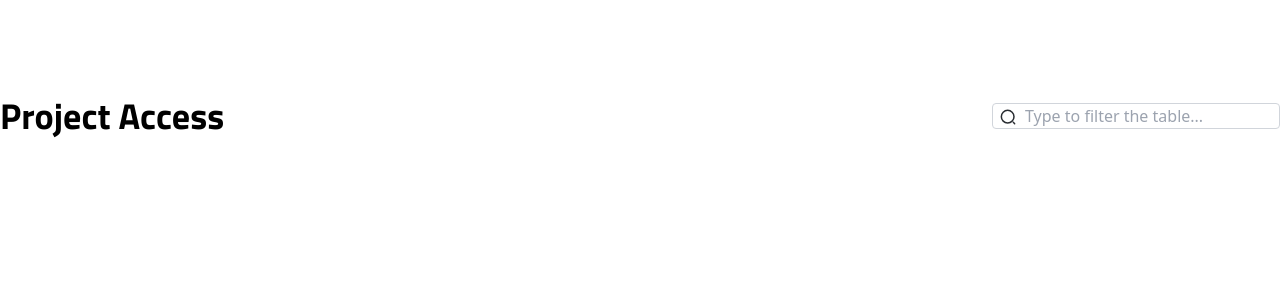
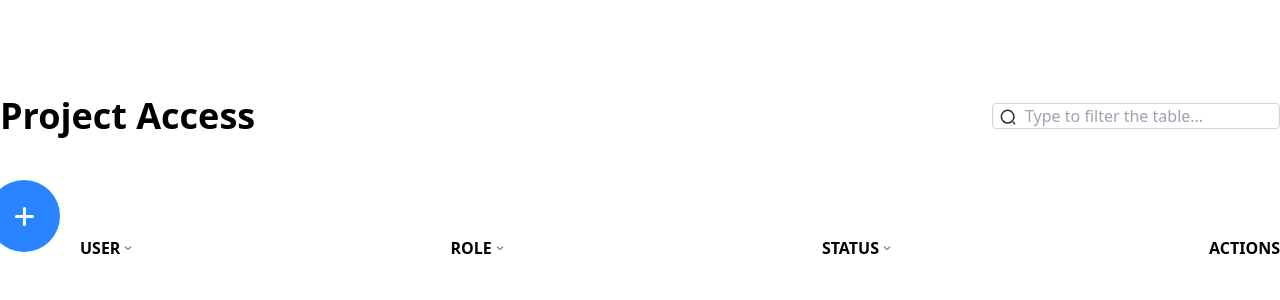
Before and after one commit to davidsoz/project-access, a React (Create React App) app: page / in a window 1280 px wide. Shown: the top 300 px of the page. Built offline with nearby package versions, Linux system fonts and the light colour scheme; data requests are answered from the project's data file.

Commit message:
create TableHeader

```diff
--- a/src/components/UsersTable/TableContent.js
+++ b/src/components/UsersTable/TableContent.js
@@ -1,9 +1,54 @@
+import { DropDownIcon, PlusIcon } from "../UI/Icons";
+
+const headings = [
+    {
+        title: 'USER',
+        align: 'left',
+        sortable: true,
+        width: '320px'
+    },
+    {
+        title: 'ROLE',
+        align: 'center',
+        sortable: true,
+        width: '100px'
+    },
+    {
+        title: 'STATUS',
+        align: 'center',
+        sortable: true,
+        width: '100px'
+    },
+    {
+        title: 'ACTIONS',
+        align: 'right',
+        sortable: false,
+        width: '100px'
+    }]
 
 function TableContent() {
 
     return (
-        <div>
-
+        <div className="mt-20">
+            <div className="border-y-1 border-opacity-10 py-5">
+                <div className="relative basic-container flex justify-between">
+                    <div className="absolute -top-14 -left-3 cursor-pointer">
+                        <PlusIcon />
+                    </div>
+                    {headings.map((heading, i) => (
+                        <div className={`
+                                ${i === 0 ? 'ml-20' : ''}
+                                flex items-center gap-1 text-base font-semibold
+                                w-${heading.width} text-${heading.align} cursor-pointer`
+                            }
+                            key={i}
+                        >
+                            <h5>{heading.title}</h5>
+                            {heading.sortable && <DropDownIcon /> }
+                        </div>
+                    ))}
+                </div>
+            </div>
         </div>
     );
 }
--- a/src/components/UsersTable/TableHeader.js
+++ b/src/components/UsersTable/TableHeader.js
@@ -3,8 +3,8 @@ import Input from "../UI/Input";
 function TableHeader() {
 
     return (
-        <div className="container flex justify-between items-center">
-            <h1 className="text-4xl font-titillium font-bold">Project Access</h1>
+        <div className="basic-container flex justify-between items-center">
+            <h1 className="text-4xl font-bold">Project Access</h1>
             <Input type='search' placeholder='Type to filter the table...'/>
         </div>
     );
```
